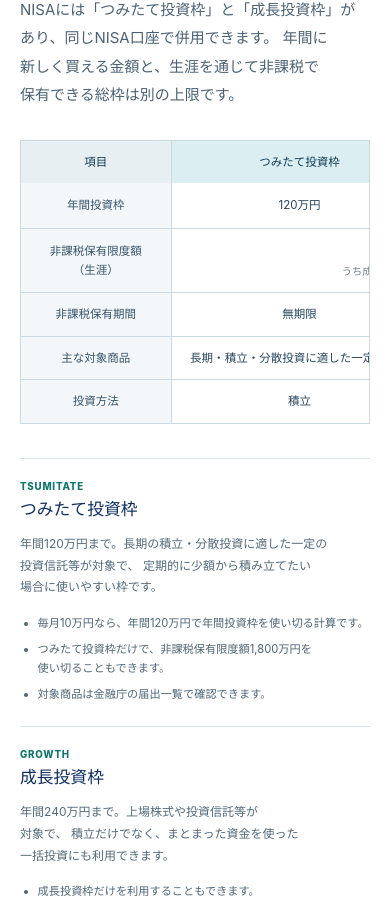
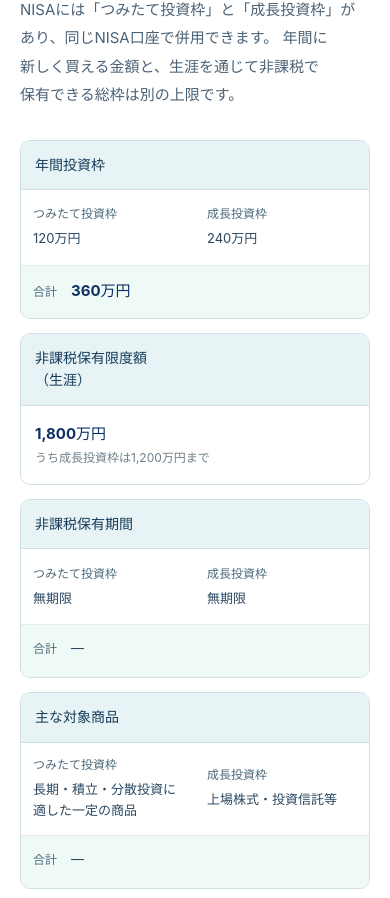
Before and after one commit to You-commit/okinawa-money-guide, a React (Vite) app: page /knowledge/nisa-limits-and-future-value in a window 390 px wide. Shown: the part 3175-4073 px from the top of the page. Built offline with nearby package versions, Linux system fonts and the light colour scheme.

Commit message:
fix(nisa): render mobile investment-limit comparison as readable stacked cards

```diff
--- a/src/pages/knowledge/nisa-guide-integrated.css
+++ b/src/pages/knowledge/nisa-guide-integrated.css
@@ -1460,8 +1460,125 @@
     width: auto;
   }
 
+  /* Preserve the semantic table in markup; present each row as a complete
+     readable comparison card on small screens rather than an offscreen grid. */
+  .nisa-bank-table-wrap {
+    overflow: visible;
+    border: 0;
+    background: transparent;
+  }
+
   .nisa-bank-table {
-    min-width: 640px;
+    display: block;
+    width: 100%;
+    min-width: 0;
+    font-size: .8125rem;
+  }
+
+  .nisa-bank-table thead {
+    position: absolute;
+    width: 1px;
+    height: 1px;
+    padding: 0;
+    margin: -1px;
+    overflow: hidden;
+    clip-path: inset(50%);
+    white-space: nowrap;
+    border: 0;
+  }
+
+  .nisa-bank-table tbody {
+    display: grid;
+    gap: 14px;
+  }
+
+  .nisa-bank-table tbody tr {
+    display: grid;
+    grid-template-columns: repeat(2, minmax(0, 1fr));
+    overflow: hidden;
+    border: 1px solid #cedfe6;
+    border-radius: 10px;
+    background: #fff;
+  }
+
+  .nisa-bank-table tbody th {
+    grid-column: 1 / -1;
+    width: auto;
+    padding: 13px 14px;
+    border: 0;
+    border-bottom: 1px solid #cedfe6;
+    background: #e8f3f6;
+    color: #143c5a;
+    font-size: .875rem;
+    font-weight: 700;
+    text-align: left;
+  }
+
+  .nisa-bank-table tbody td {
+    display: flex;
+    min-width: 0;
+    min-height: 76px;
+    flex-direction: column;
+    align-items: flex-start;
+    justify-content: center;
+    gap: 5px;
+    padding: 13px 12px;
+    border: 0;
+    border-bottom: 1px solid #dfebef;
+    color: #2a4862;
+    font-size: .8125rem;
+    line-height: 1.65;
+    text-align: left;
+    overflow-wrap: anywhere;
+  }
+
+  .nisa-bank-table tbody td:nth-child(2):not([colspan])::before {
+    content: "つみたて投資枠";
+  }
+
+  .nisa-bank-table tbody td:nth-child(3)::before {
+    content: "成長投資枠";
+  }
+
+  .nisa-bank-table tbody td:nth-child(4)::before {
+    content: "合計";
+  }
+
+  .nisa-bank-table tbody td::before {
+    display: block;
+    color: #4d6979;
+    font-size: .75rem;
+    font-weight: 700;
+    line-height: 1.5;
+  }
+
+  .nisa-bank-table tbody td:nth-child(4) {
+    grid-column: 1 / -1;
+    min-height: 52px;
+    flex-direction: row;
+    align-items: baseline;
+    justify-content: flex-start;
+    gap: 14px;
+    border-bottom: 0;
+    background: #eff9f5;
+  }
+
+  .nisa-bank-table tbody td[colspan] {
+    display: block;
+    grid-column: 1 / -1;
+    min-height: 0;
+    padding: 16px 14px;
+    border-bottom: 0;
+  }
+
+  .nisa-bank-table tbody td strong {
+    font-size: .9375rem;
+    font-weight: 700;
+  }
+
+  .nisa-bank-table tbody td small {
+    font-size: .75rem;
+    line-height: 1.55;
   }
 
   .nisa-bank-chart-grid {
```
